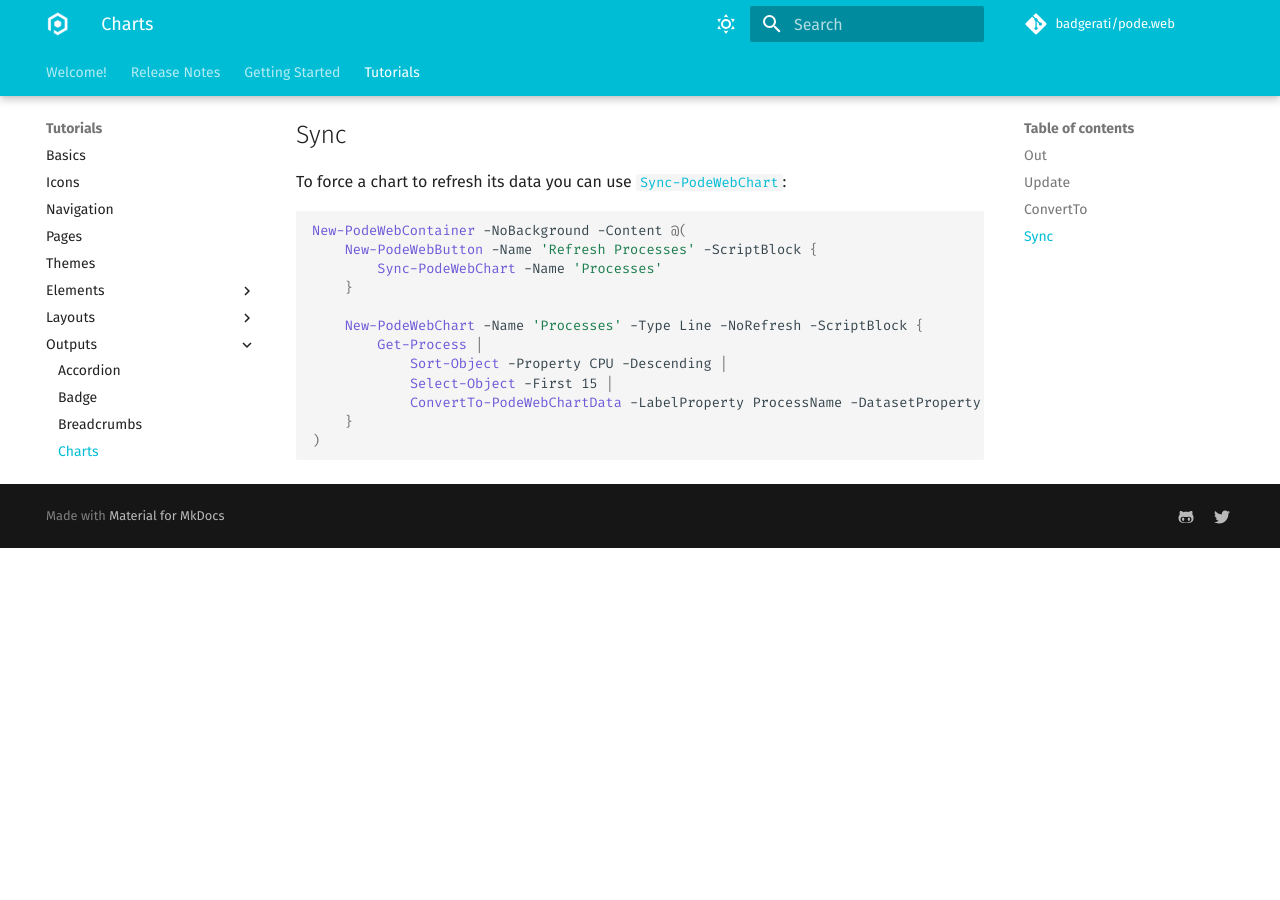
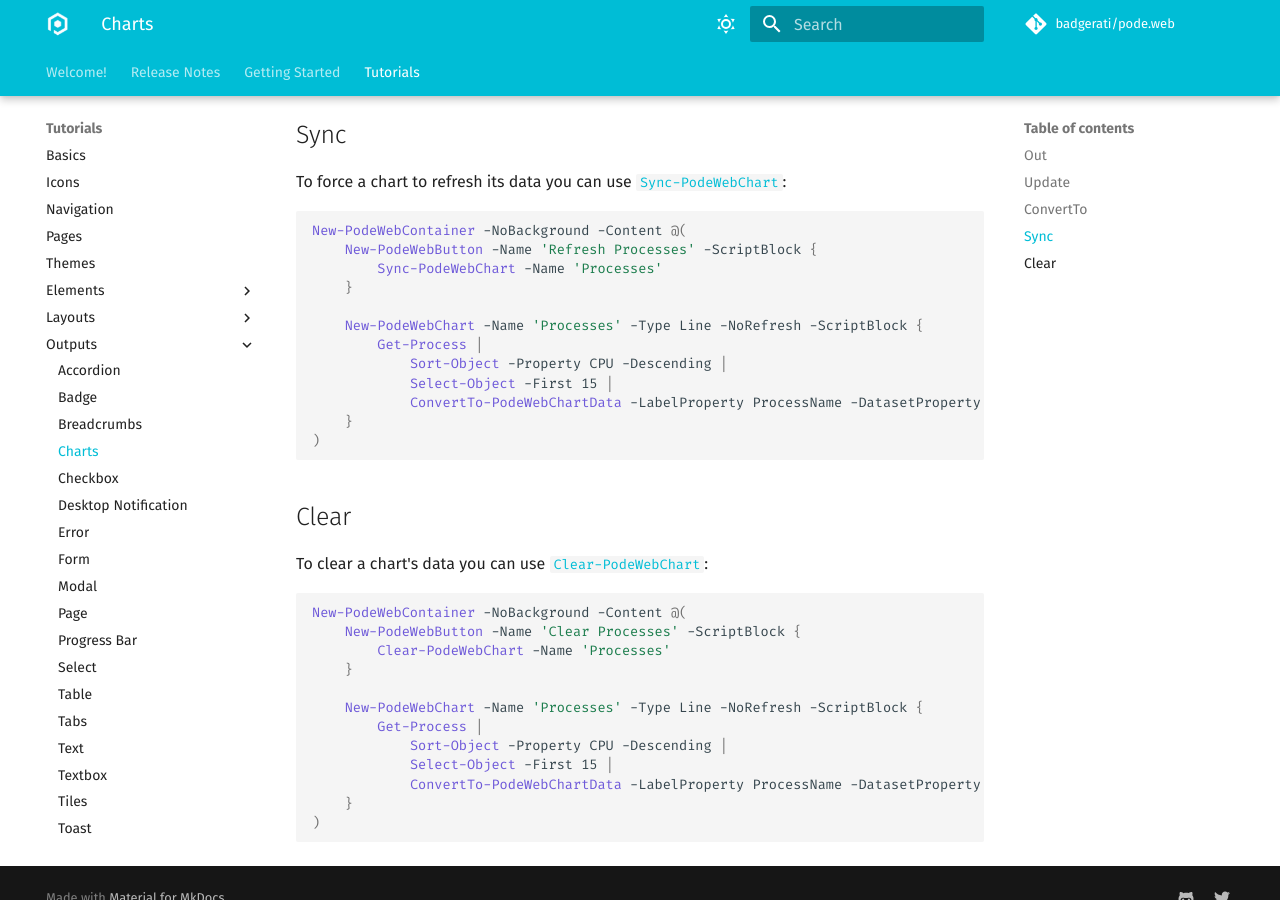
Before and after one commit to Badgerati/Pode.Web, an MkDocs documentation site: the page built from docs/Tutorials/Outputs/Charts.md, in a window 1280 px wide and 900 px high, scrolled down 1459 px. Built offline with MkDocs 1.6.1 and Material for MkDocs 9.7.7, drawn with Linux system fonts in a browser that asks for light colours; comment, search, counter and statistics services are not loaded; before the commit the page ends 2007 px from its top, so only the background shows below that.

Commit message:
#140: add clear actions for tables, textboxes, and charts

````diff
--- a/docs/Tutorials/Outputs/Charts.md
+++ b/docs/Tutorials/Outputs/Charts.md
@@ -76,3 +76,22 @@ New-PodeWebContainer -NoBackground -Content @(
     }
 )
 ```
+
+## Clear
+
+To clear a chart's data you can use [`Clear-PodeWebChart`](../../../Functions/Outputs/Clear-PodeWebChart):
+
+```powershell
+New-PodeWebContainer -NoBackground -Content @(
+    New-PodeWebButton -Name 'Clear Processes' -ScriptBlock {
+        Clear-PodeWebChart -Name 'Processes'
+    }
+
+    New-PodeWebChart -Name 'Processes' -Type Line -NoRefresh -ScriptBlock {
+        Get-Process |
+            Sort-Object -Property CPU -Descending |
+            Select-Object -First 15 |
+            ConvertTo-PodeWebChartData -LabelProperty ProcessName -DatasetProperty CPU
+    }
+)
+```
````
Also changed, not shown: docs/Tutorials/Outputs/Table.md (+18 -0 lines), docs/Tutorials/Outputs/Textbox.md (+14 -0 lines), 2 other files.
